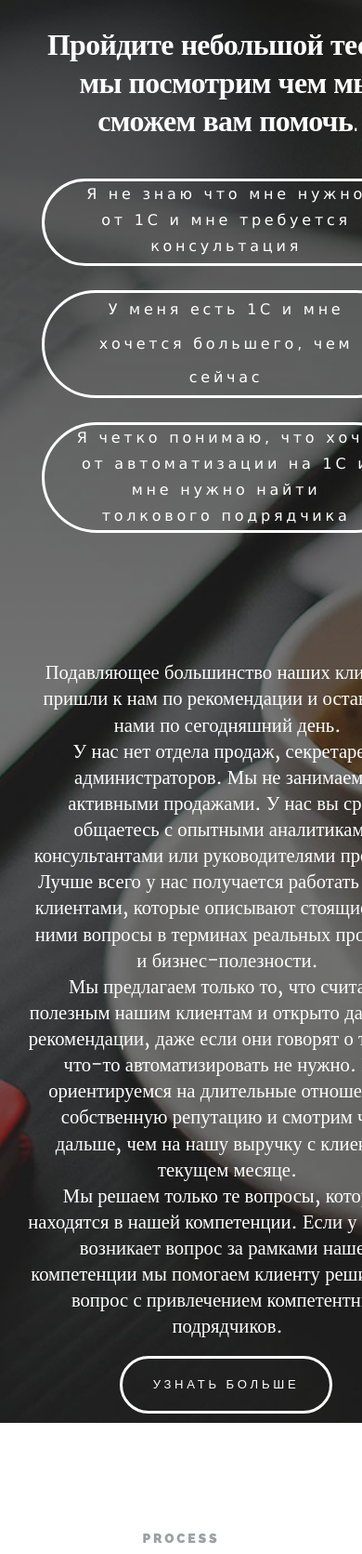
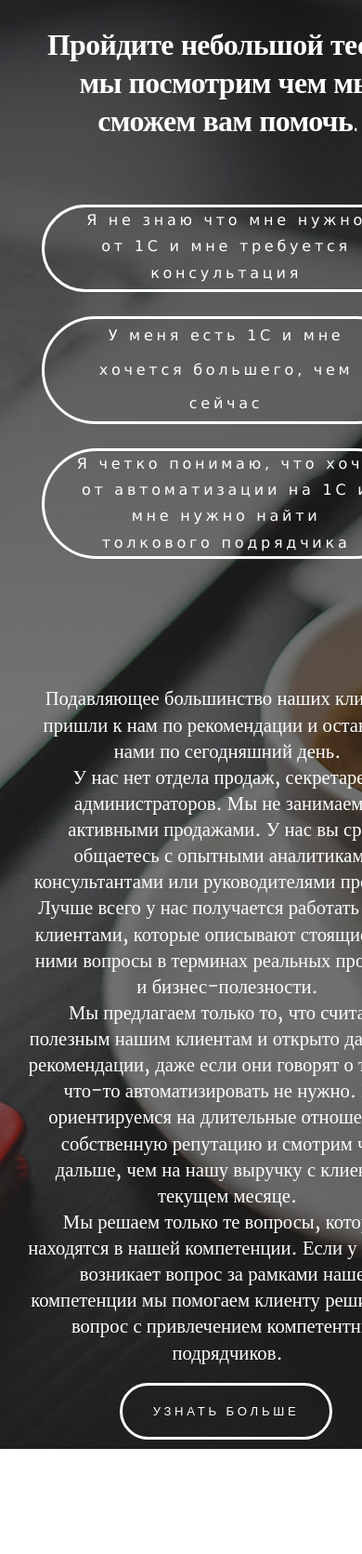
Before and after one commit to lampAddict/itehnik, a Symfony app: template templates/index.html.twig in a window 390 px wide; the page is wider, and only the part inside the window is pictured. Shown: the part 235-1906 px from the top of that part at 93% size. Run offline with Twig, Linux system fonts and the light colour scheme; the template is opened without the code that fills it, so the values that code supplies are empty; some libraries are stand-ins or nearby versions; some web fonts are replaced.

Commit message:
main page layout fix,  survey layout

```diff
--- a/public/css/main.css
+++ b/public/css/main.css
@@ -1143,7 +1143,7 @@ a.menu-toggle {
 
 @media only screen and (max-width:500px) {
 	.Wallop-list {
-		min-height: 750px !important;
+		min-height: 560px !important;
 	}
 	.form_wrap_wrap {
 		width: 0 !important;
--- a/templates/index.html.twig
+++ b/templates/index.html.twig
@@ -50,7 +50,7 @@
         <nav id="main-nav-wrap">
             <ul class="main-navigation">
                 <li class="current"><a class="smoothscroll"  href="#intro" title="">Главная</a></li>
-                <li><a class="smoothscroll"  href="#manifest" title=""></a>Манифест</li>
+                <li><a class="smoothscroll"  href="#process" title="">Манифест</a></li>
                 <li><a class="smoothscroll"  href="#features" title="">Услуги</a></li>
                 <li><a class="smoothscroll"  href="#pricing" title="">Отзывы</a></li>
                 <li><a class="smoothscroll"  href="#faq" title="">Контакты</a></li>
@@ -83,6 +83,11 @@
         </div>
         <div class="row">
             <div class="col-twelve">
+                <p id="step3"></p>
+            </div>
+        </div>
+        <div class="row">
+            <div class="col-twelve">
                 <div class="Wallop Wallop--slide h550">
                     <div class="Wallop-list">
                         <div class="Wallop-item mt150">
@@ -108,7 +113,6 @@
                             </div>
                         </div>
                         <div class="Wallop-item">
-                            <p id="step3"></p>
                             <div class="form_wrap_wrap">
                                 <div class="form_wrap">
                                     <fieldset class="questions">
```
